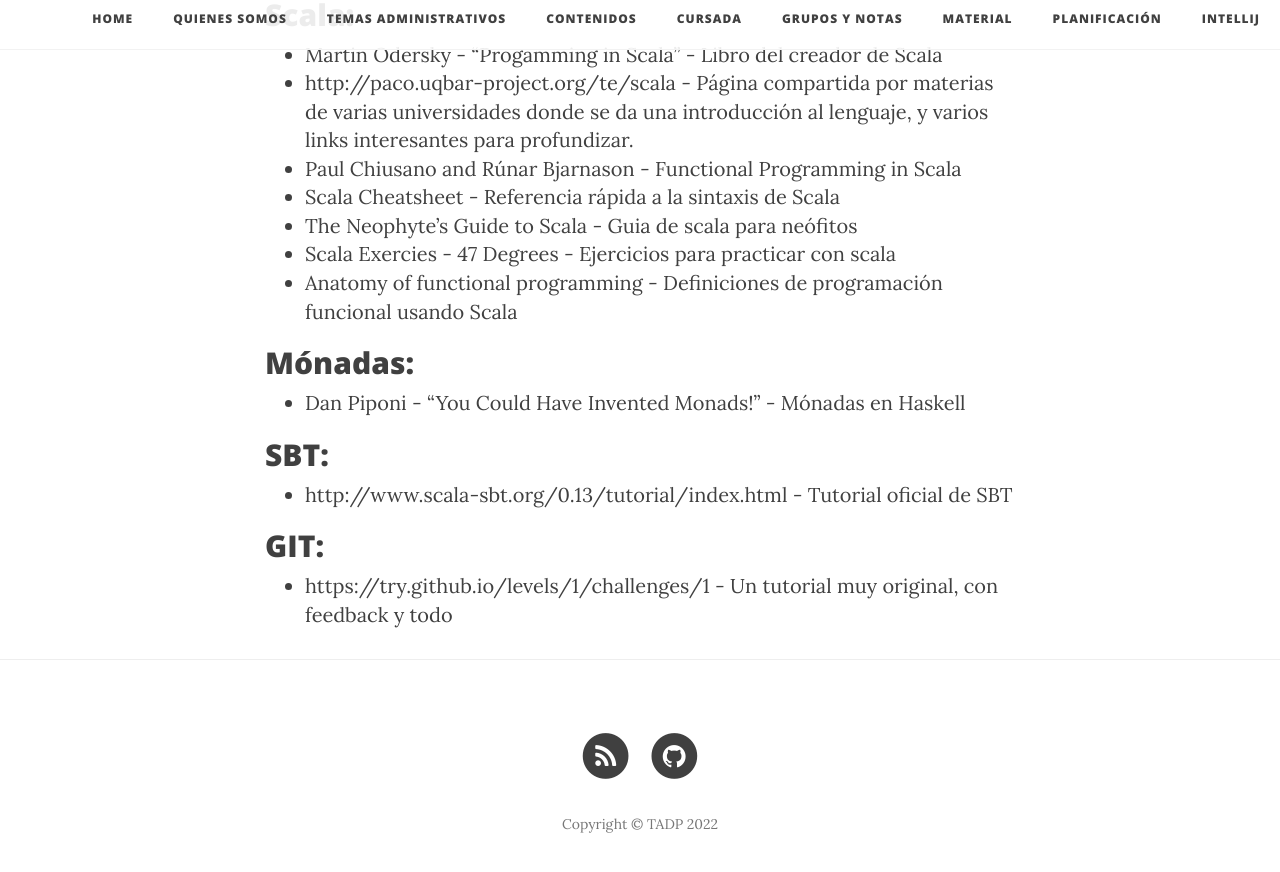
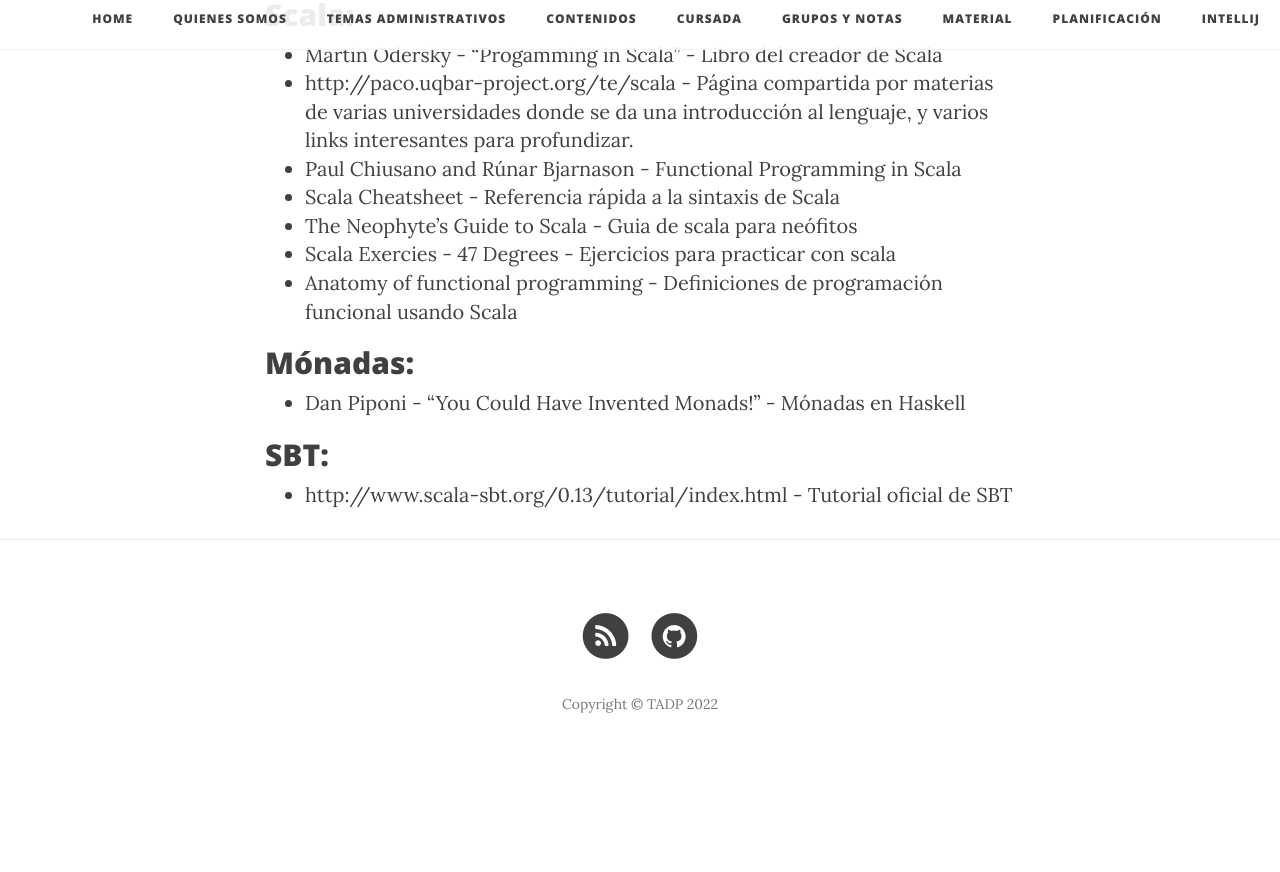
Before and after one commit to tadp-utn-frba/tadp-utn-frba.github.io, a Jekyll site: the page built from material.md, in a window 1280 px wide and 900 px high, scrolled down 2091 px. Shown: the top 872 px of the window. Built offline with Jekyll 4.4.1, drawn with Linux system fonts in a browser that asks for light colours; nearby versions of some CDN libraries; after the commit the page ends 2871 px from its top, so only the background shows below that.

Commit message:
Borra link viejo GIT
Teníamos a un link a `https://try.github.io/levels/1/challenges/1` que ya no existe más

```diff
--- a/material.md
+++ b/material.md
@@ -69,6 +69,3 @@
 
 ## SBT:
 - [http://www.scala-sbt.org/0.13/tutorial/index.html](http://www.scala-sbt.org/0.13/tutorial/index.html) - Tutorial oficial de SBT
-
-## GIT:
-- [https://try.github.io/levels/1/challenges/1](https://try.github.io/levels/1/challenges/1) - Un tutorial muy original, con feedback y todo
```
